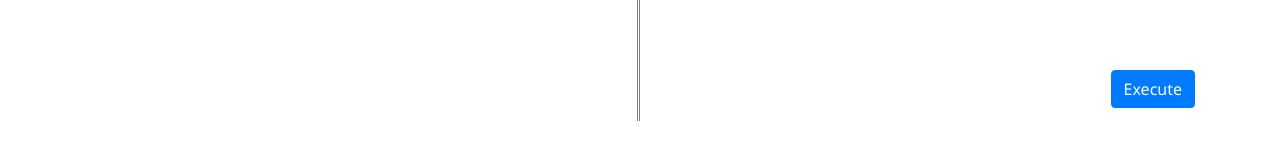
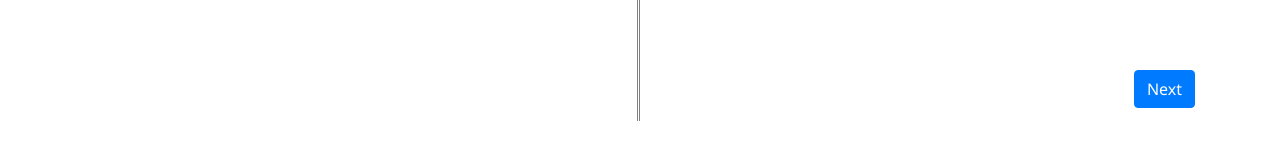
Before and after one commit to Practicum-Team-3/BlackHole-Electron, a plain HTML site: page Screens/Windows/newScenarioWindow/newScenario.html in a window 1280 px wide. Shown: the part 450-610 px from the top of the page. Drawn offline with Linux system fonts and the light colour scheme.

Commit message:
Update newScenario.html

```diff
--- a/Screens/Windows/newScenarioWindow/newScenario.html
+++ b/Screens/Windows/newScenarioWindow/newScenario.html
@@ -101,7 +101,7 @@
 					</table>
 					<br/><br/><br/><br/><br/>
 					<div class="text-right">
-						<button type="submit" class="btn btn-primary">Execute</button>
+						<button type="submit" onClick="window.location='../MachineListWindow/machineList.html'" class="btn btn-primary">Next</button>
 					</div>
 					<!--div class="list-group">
 					  <a href="#" class="list-group-item list-group-item-action flex-column align-items-start active">
```
